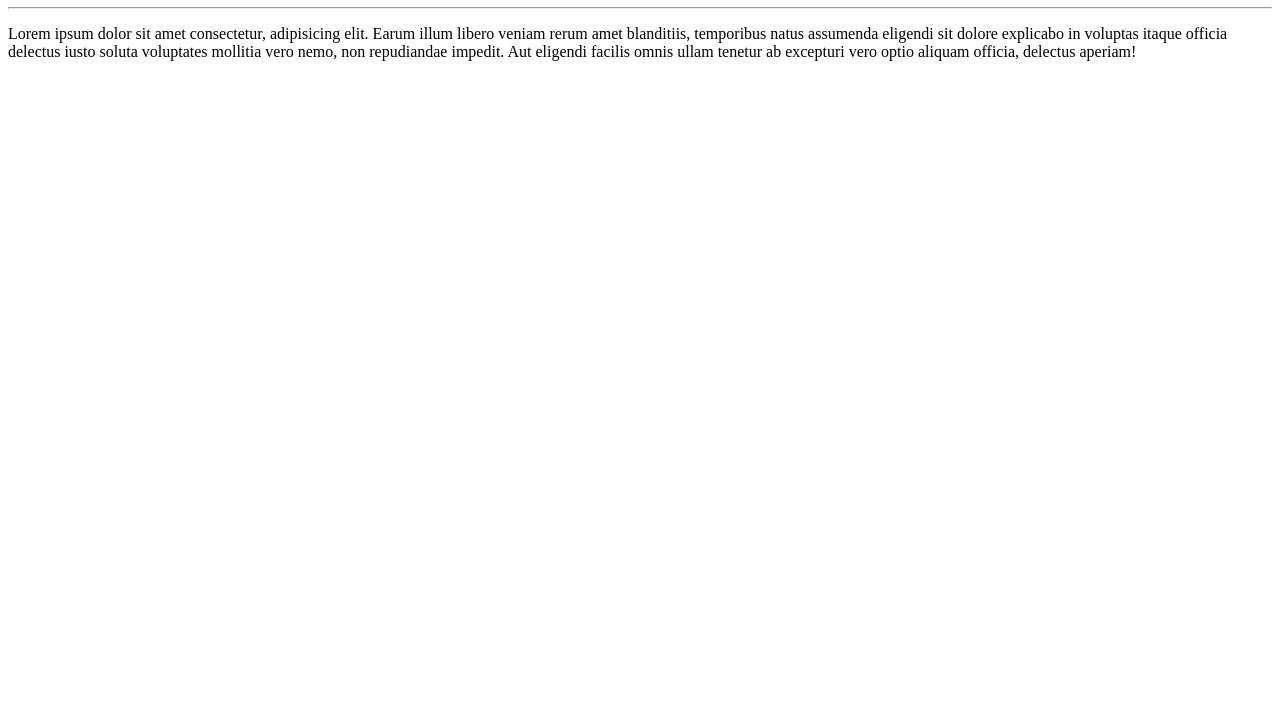
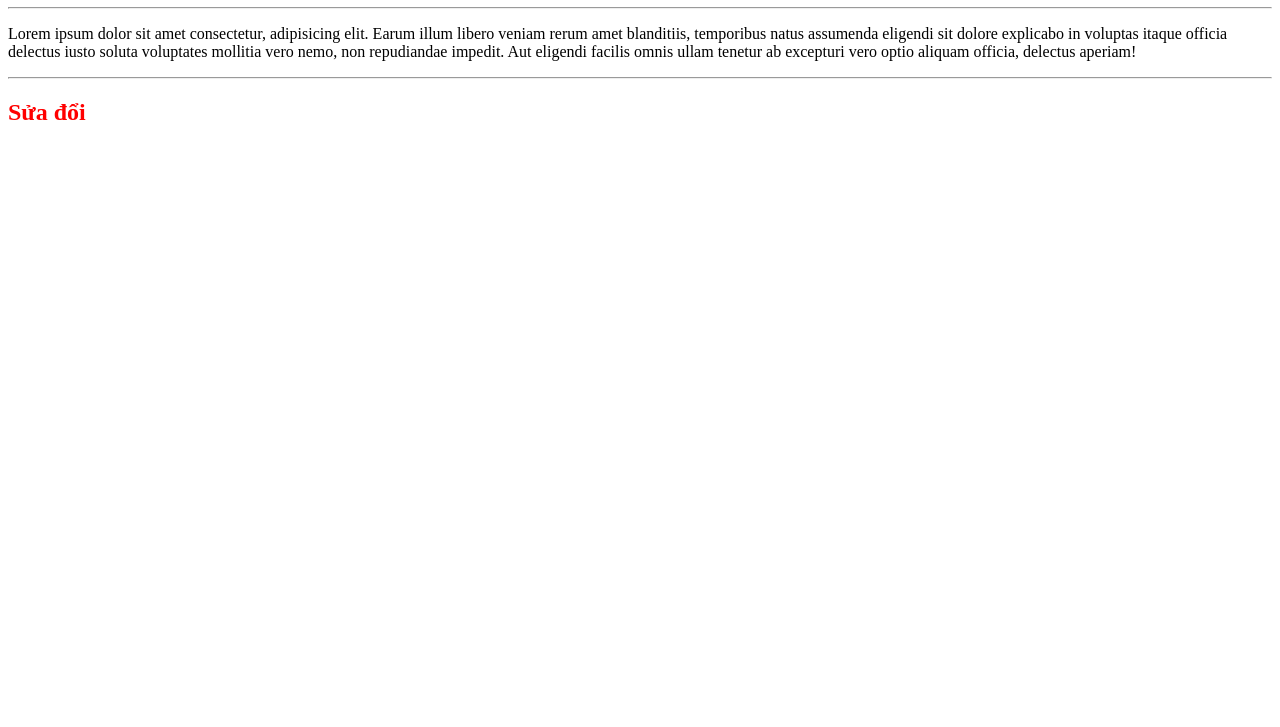
Before and after one commit to harryaaron1120/duan3, a plain HTML site: page index.html in a window 1280 px wide. Shown: the part 73-800 px from the top of the page. Drawn offline with Linux system fonts and the light colour scheme.

Commit message:
sửa đổi lần 1

```diff
--- a/index.html
+++ b/index.html
@@ -9,5 +9,7 @@
     <h1>Dự án 3</h1>
     <hr>
     <p>Lorem ipsum dolor sit amet consectetur, adipisicing elit. Earum illum libero veniam rerum amet blanditiis, temporibus natus assumenda eligendi sit dolore explicabo in voluptas itaque officia delectus iusto soluta voluptates mollitia vero nemo, non repudiandae impedit. Aut eligendi facilis omnis ullam tenetur ab excepturi vero optio aliquam officia, delectus aperiam!</p>
+    <hr>
+    <h2 style="color: red;">Sửa đổi</h2>
 </body>
 </html>
```
